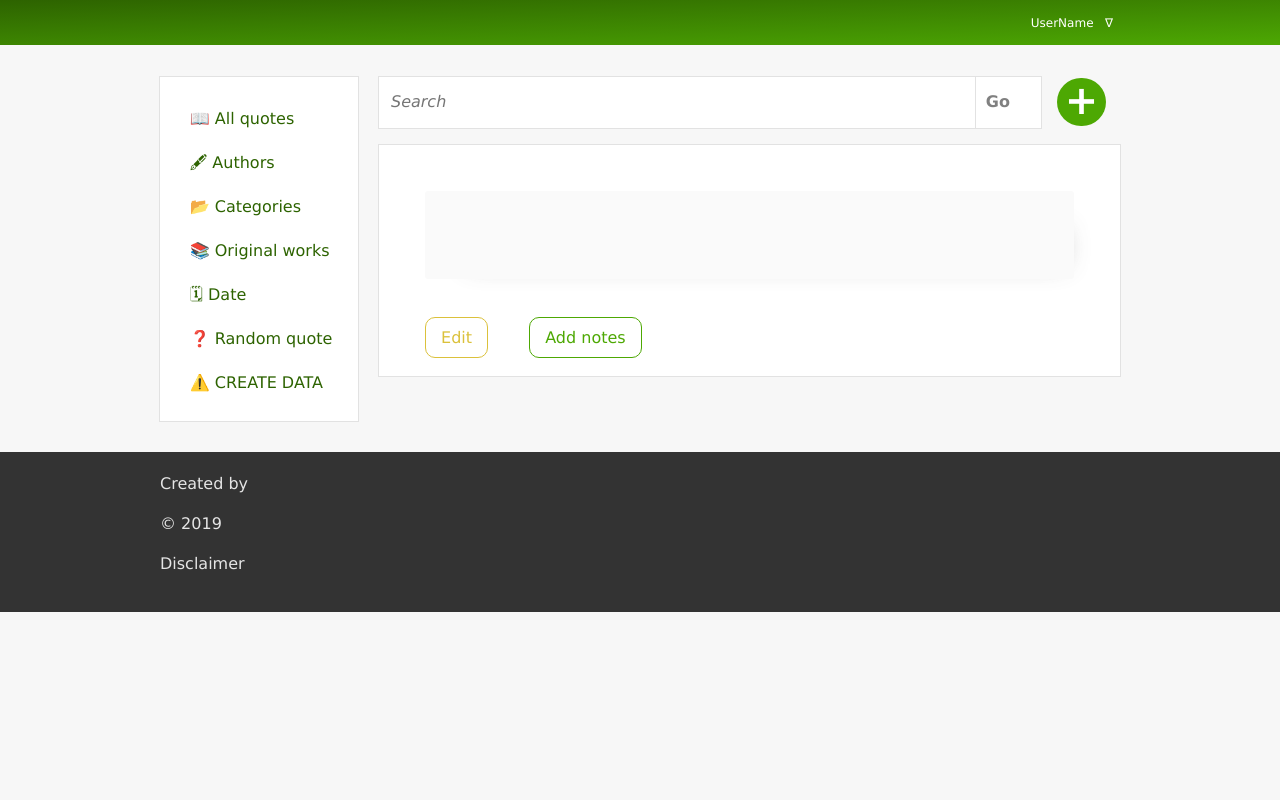
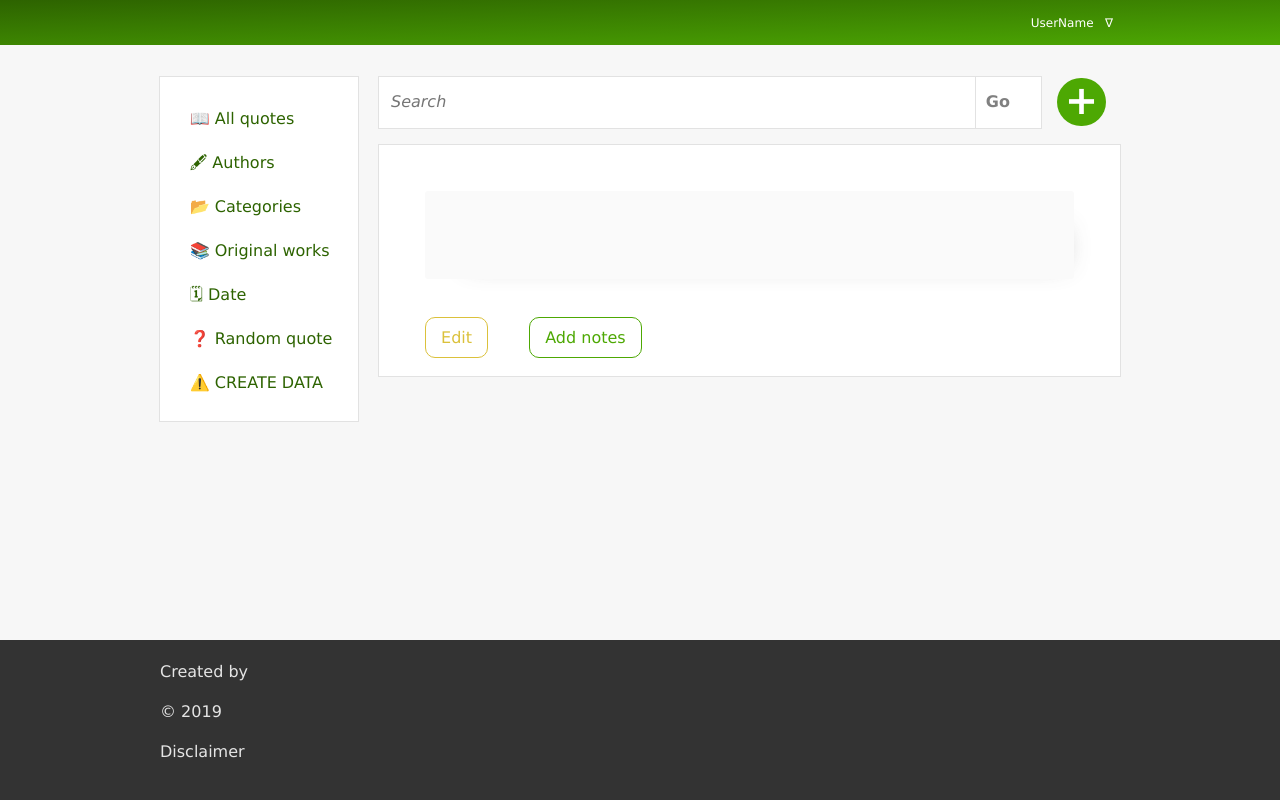
Before and after one commit to weFlowAndFlow/Quotify-Symfony, a Symfony app: template templates/Inside/Quote/singleView.html.twig in a window 1280 px wide. Run offline with Twig, Linux system fonts and the light colour scheme; the template is opened without the code that fills it, so the values that code supplies are empty; some libraries are stand-ins or nearby versions.

Commit message:
fix of footer at bottom of the page

```diff
--- a/public/style/base.css
+++ b/public/style/base.css
@@ -1,15 +1,25 @@
+html {
+	height: 100%;
+}
+
 body {
 	font-family: Verdana, Arial, sans-serif;
 	background-color: rgb(247, 247, 247);
-  	min-height: 100%;
+	height: 100%;
+	display: flex;
+	flex-direction: column;
+}
+
+.wrapper {
+	flex: 1 0 auto;
 }
 
 footer {
 	width: 100%;
 	background-color: rgb(51, 51, 51);
 	color: rgb(229, 229, 229);
-  	position: relative;
-  	bottom: 0;
+
+	flex-shrink: 0;
 }
 
 .footerContent {
--- a/public/style/quote.css
+++ b/public/style/quote.css
@@ -34,8 +34,18 @@
 	margin-top: 20px;
 	margin-left: 3%;
 	margin-right: 3%;
+}
+
+.centered {
+	white-space: pre-line;
+	text-align: center;
+	text-align-last: center;
+}
+
+.justified {
 	white-space: pre-line;
 	text-align: justify;
+	text-align-last: left;
 }
 
 .seeMore {
--- a/src/Controller/WorkController.php
+++ b/src/Controller/WorkController.php
@@ -68,6 +68,12 @@ class WorkController extends AbstractController
      */
     public function indexDates(Environment $twig, Request $request, PaginatorInterface $paginator)
     {
+        $datesQuery = $this->getDoctrine()
+            ->getRepository(Quote::class)
+            ->createQueryBuilder('q')
+            ->select('DISTINCT(q.originalWork.date)')
+            ->getQuery();
+
 
 
         return $this->render('Inside/Date/index.html.twig');
--- a/templates/Inside/Quote/index.html.twig
+++ b/templates/Inside/Quote/index.html.twig
@@ -24,7 +24,7 @@
 					{% endfor %}
 				</p>
 
-				<p class="quoteText">
+				<p class="quoteText centered">
 					{{ quote.text|length > 250 ? quote.text|slice(0, 250) ~"(...)" : quote.text }}
 				</p>
 
--- a/templates/Inside/Quote/singleView.html.twig
+++ b/templates/Inside/Quote/singleView.html.twig
@@ -14,8 +14,6 @@
 {% block quote_body %}
 
 
-
-
 		<div class="quoteBlock">
 
 				<p class="quoteCategories">
@@ -24,7 +22,7 @@
 					{% endfor %}
 				</p>
 
-				<p class="quoteText">
+				<p class="quoteText justified">
 					{{ quote.text }}
 				</p>
 
--- a/templates/base.html.twig
+++ b/templates/base.html.twig
@@ -19,8 +19,11 @@
 
 
 
+        <div class="wrapper">
+        {% block body %}{% endblock %}
+        </div>
 
-        {% block body %}{% endblock %}
+
 
         <!-- FOOTER -->
         <footer>
```
